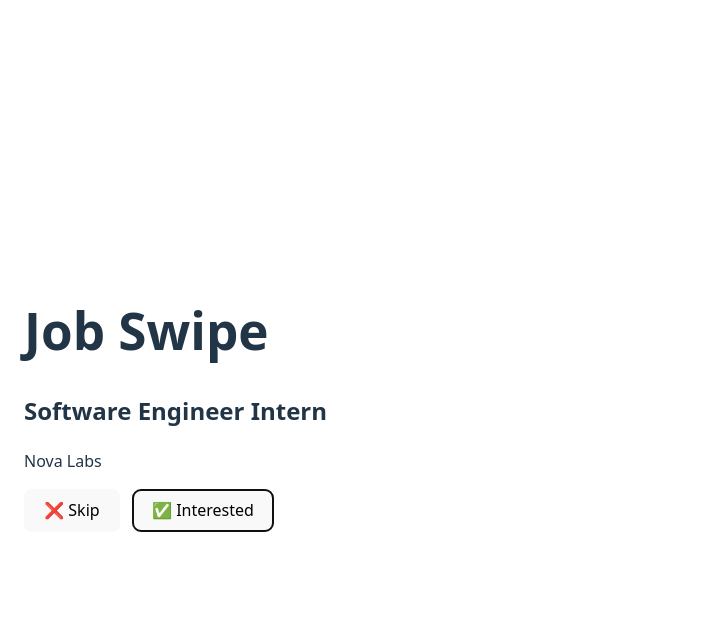
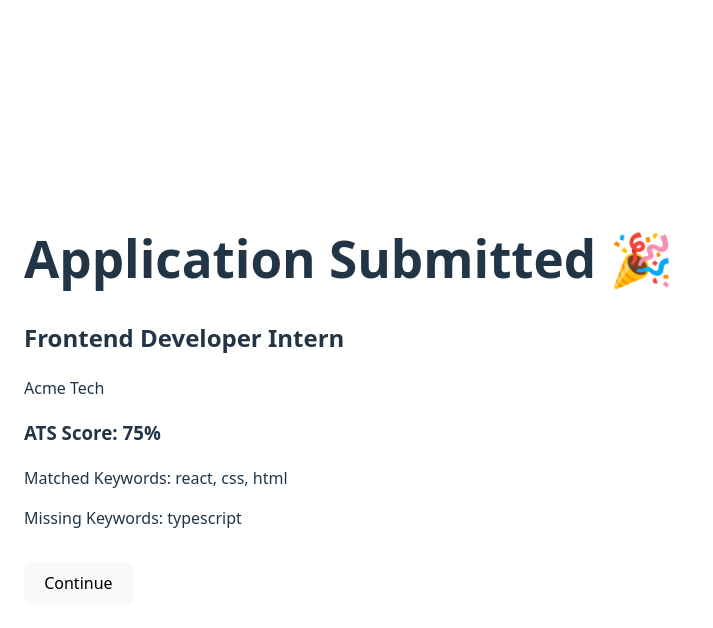
Before and after one commit to mahakVishwa/job-swipe-frontend, a React (Vite) app: page / in a window 1280 px wide. Both pictures are taken after a click on the button "✅ Interested". Shown: the top 628 px of the page, without its empty margins (0-713 px from the left). Built offline with nearby package versions, Linux system fonts and the light colour scheme.

Commit message:
Add apply flow with ATS scoring and confirmation screen

```diff
--- /dev/null
+++ b/src/pages/ApplyConfirmation.tsx
@@ -0,0 +1,37 @@
+import type { Job } from "../types/job.types";
+
+interface ApplyConfirmationProps {
+  job: Job;
+  atsResult: {
+    score: number;
+    matchedKeywords: string[];
+    missingKeywords: string[];
+  };
+  onContinue: () => void;
+}
+
+const ApplyConfirmation = ({
+  job,
+  atsResult,
+  onContinue,
+}: ApplyConfirmationProps) => {
+  return (
+    <div style={{ padding: "24px" }}>
+      <h1>Application Submitted 🎉</h1>
+
+      <h2>{job.title}</h2>
+      <p>{job.company}</p>
+
+      <h3>ATS Score: {atsResult.score}%</h3>
+
+      <p>Matched Keywords: {atsResult.matchedKeywords.join(", ")}</p>
+      <p>Missing Keywords: {atsResult.missingKeywords.join(", ")}</p>
+
+      <button onClick={onContinue} style={{ marginTop: "16px" }}>
+        Continue
+      </button>
+    </div>
+  );
+};
+
+export default ApplyConfirmation;
--- a/src/pages/JobSwipe.tsx
+++ b/src/pages/JobSwipe.tsx
@@ -2,10 +2,15 @@ import { useEffect, useState } from "react";
 import { fetchJobs } from "../api/jobs.api";
 import type { Job } from "../types/job.types";
 import JobCard from "../components/job/JobCard";
+import ApplyConfirmation from "./ApplyConfirmation";
+import { calculateATS } from "../utils/ats.mock";
 
 const JobSwipe = () => {
   const [jobs, setJobs] = useState<Job[]>([]);
   const [currentIndex, setCurrentIndex] = useState(0);
+
+  const [appliedJob, setAppliedJob] = useState<Job | null>(null);
+  const [atsResult, setAtsResult] = useState<any>(null);
 
   useEffect(() => {
     fetchJobs().then(setJobs);
@@ -18,11 +23,26 @@ const JobSwipe = () => {
   };
 
   const handleInterested = () => {
-    console.log("Interested in:", currentJob);
+    if (!currentJob) return;
+
+    const ats = calculateATS(
+      "react javascript css html git",
+      currentJob.atsKeywords
+    );
+
+    setAppliedJob(currentJob);
+    setAtsResult(ats);
+  };
+
+  const handleContinue = () => {
+    setAppliedJob(null);
+    setAtsResult(null);
     setCurrentIndex((prev) => prev + 1);
   };
 
   return (
+    <div>
+      {!appliedJob && (
         <div style={{ padding: "24px" }}>
           <h1>Job Swipe</h1>
 
@@ -36,6 +56,16 @@ const JobSwipe = () => {
             />
           )}
         </div>
+      )}
+
+      {appliedJob && atsResult && (
+        <ApplyConfirmation
+          job={appliedJob}
+          atsResult={atsResult}
+          onContinue={handleContinue}
+        />
+      )}
+    </div>
   );
 };
 
--- /dev/null
+++ b/src/utils/ats.mock.ts
@@ -0,0 +1,19 @@
+export const calculateATS = (
+  resumeText: string,
+  keywords: string[]
+) => {
+  const resumeWords = resumeText.toLowerCase().split(" ");
+  const matched = keywords.filter((k) =>
+    resumeWords.includes(k.toLowerCase())
+  );
+
+  const score = Math.round(
+    (matched.length / keywords.length) * 100
+  );
+
+  return {
+    score,
+    matchedKeywords: matched,
+    missingKeywords: keywords.filter((k) => !matched.includes(k)),
+  };
+};
```
Lines whose indentation alone changed are shown as unchanged.
